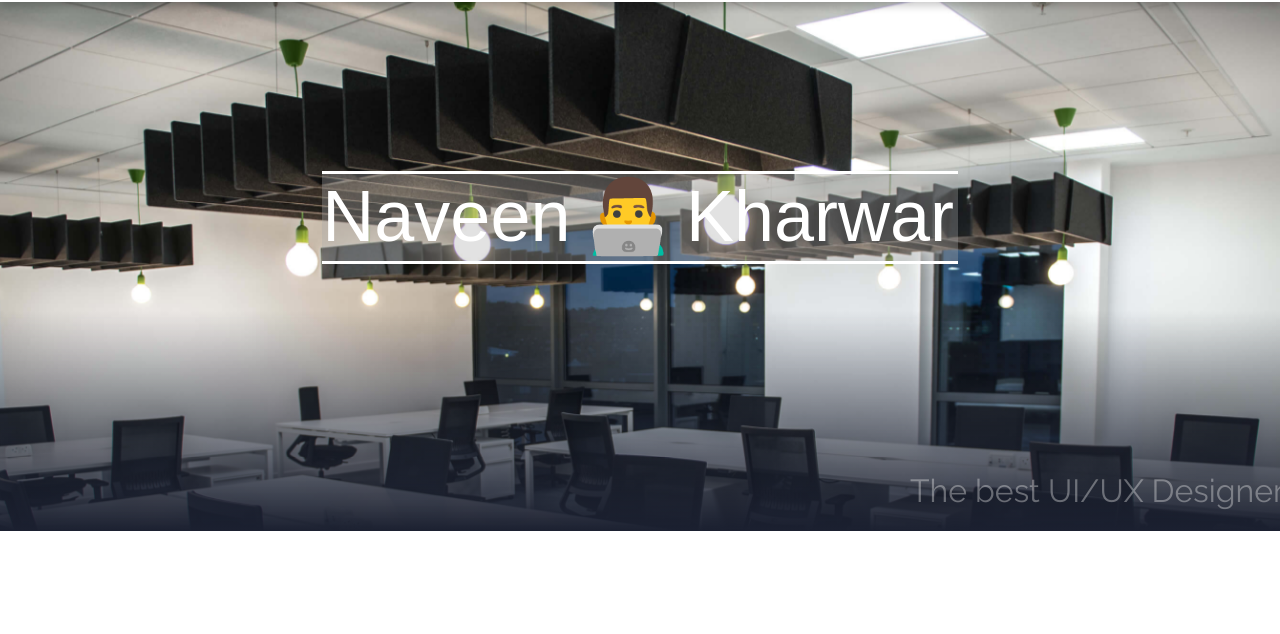
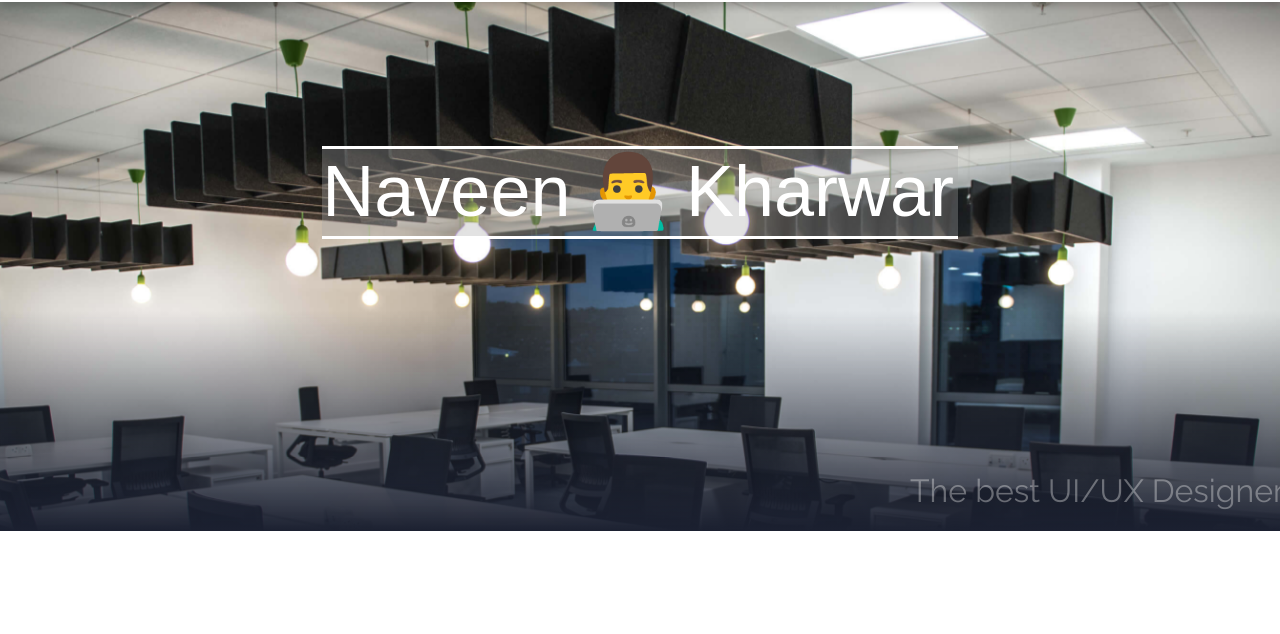
Before and after one commit to naveenkharwar/DesignD, a plain HTML site: page index.html in a window 1280 px wide. Shown: the part 75-709 px from the top of the page. Drawn offline with nearby package versions, Linux system fonts and the light colour scheme.

Commit message:
Alignment fix

```diff
--- a/include/css/style.css
+++ b/include/css/style.css
@@ -239,7 +239,7 @@ html,body{
   background-color: rgba(171, 170, 170, 0.34);
   vertical-align: middle;
   text-align: center;
-  margin-top:15%;
+  margin-top:13%;
 }
 .work{
     margin: 0 auto;
```
